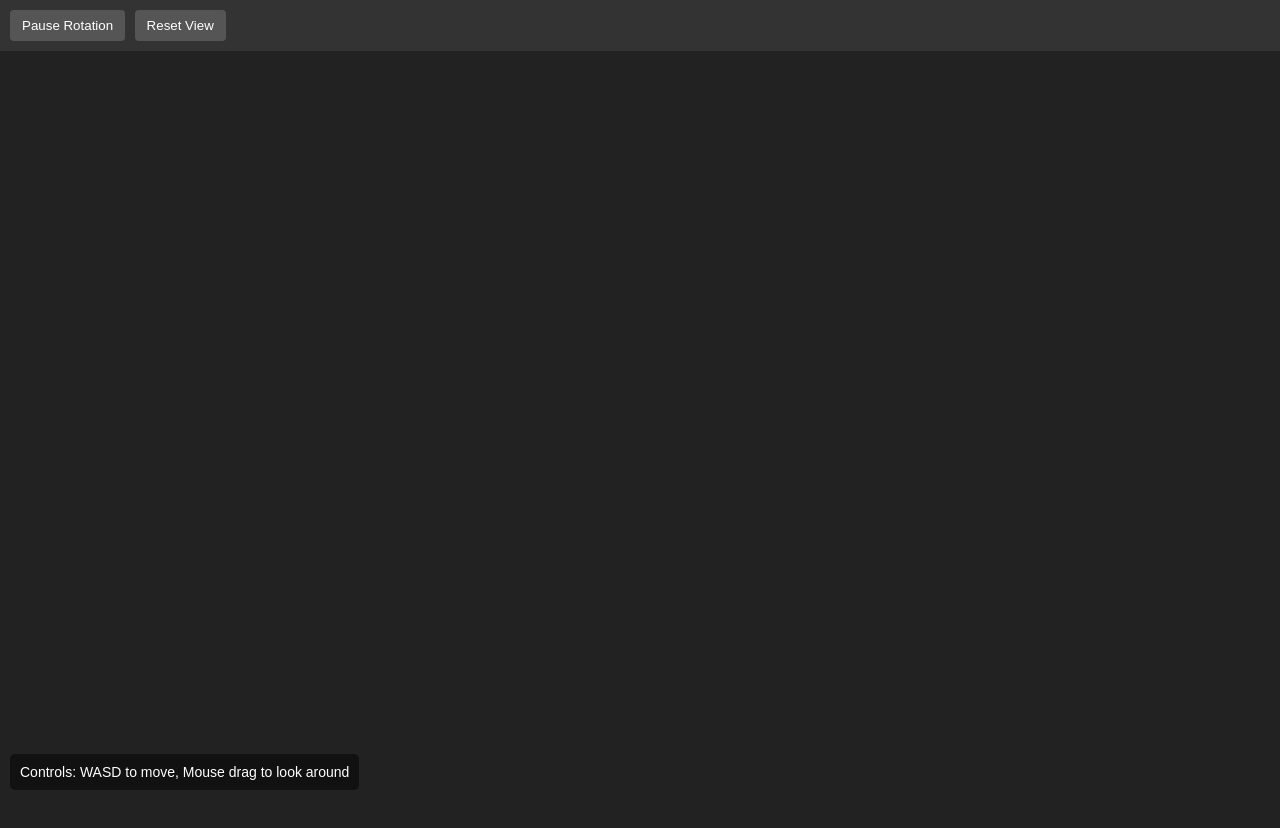
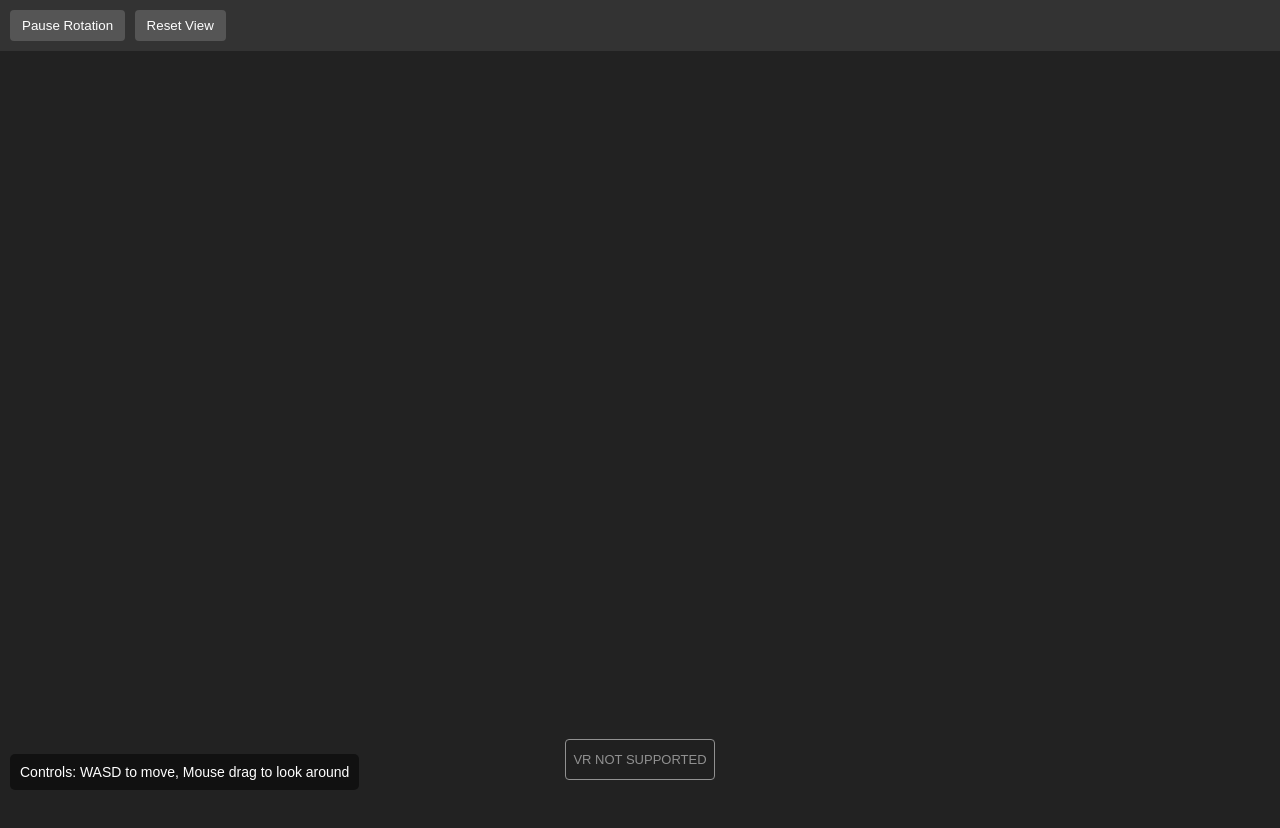
Before and after one commit to rohatyn/skymuse, a plain HTML site: page modelviewer.html in a window 1280 px wide. Drawn offline with nearby package versions, Linux system fonts and the light colour scheme; no server answers.

Commit message:
Update model viewer to use ES module imports for Three.js and PLYLoader. Added VRButton for VR support and enabled XR rendering. Improved animation loop handling.

```diff
--- a/modelviewer.html
+++ b/modelviewer.html
@@ -78,9 +78,19 @@
         Controls: WASD to move, Mouse drag to look around
     </div>
 
-    <script src="https://cdn.jsdelivr.net/npm/three@0.132.2/build/three.min.js"></script>
-    <script src="https://cdn.jsdelivr.net/npm/three@0.132.2/examples/js/loaders/PLYLoader.js"></script>
-    <script>
+    <script type="importmap">
+        {
+            "imports": {
+                "three": "https://cdn.jsdelivr.net/npm/three@0.132.2/build/three.module.js",
+                "three/examples/jsm/": "https://cdn.jsdelivr.net/npm/three@0.132.2/examples/jsm/"
+            }
+        }
+    </script>
+    <script type="module">
+        import * as THREE from 'three';
+        import { PLYLoader } from 'three/examples/jsm/loaders/PLYLoader.js';
+        import { VRButton } from 'three/examples/jsm/webxr/VRButton.js';
+
         // Initialize scene
         const scene = new THREE.Scene();
         scene.background = new THREE.Color(0x222222);
@@ -91,6 +101,9 @@
         });
         renderer.setSize(window.innerWidth, window.innerHeight);
         document.body.appendChild(renderer.domElement);
+
+        renderer.xr.enabled = true;
+        document.body.appendChild( VRButton.createButton( renderer ) );
 
         // Movement variables
         const moveSpeed = 0.01;
@@ -185,7 +198,7 @@
         });
 
         // initialize loader
-        const loader = new THREE.PLYLoader();
+        const loader = new PLYLoader();
         let loadedCount = 0;
         let totalFiles = 0;
 
@@ -354,6 +367,7 @@
 
         // Load default files and start animation
         loadDefaultFiles();
+        renderer.setAnimationLoop(animate);
         animate();
 
         // Window resize handler
```
Also changed, not shown: 1 other file.
